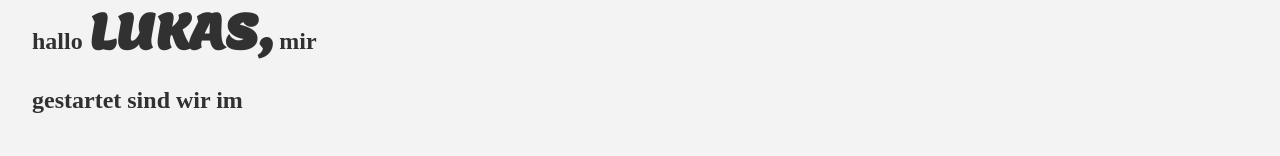
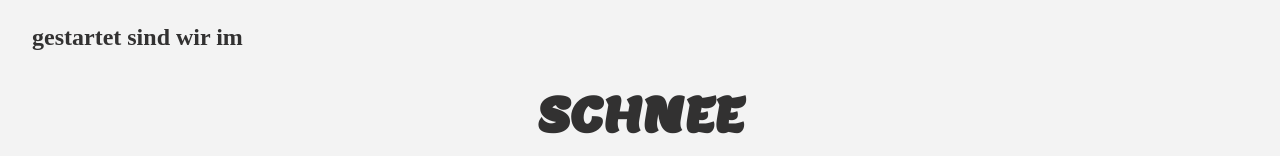
Before and after one commit to elsp02/unser-2025, a plain HTML site: page index.html in a window 1280 px wide. Shown: the top 156 px of the page. Drawn offline with Linux system fonts and the light colour scheme; a web font is replaced by a local one.

Commit message:
keine ahnung was ich hier tue

```diff
--- a/gsap_horizontal.css
+++ b/gsap_horizontal.css
@@ -1,4 +1,4 @@
-
+<style>
 
     @import url('https://fonts.googleapis.com/css2?family=Raleway:ital,wght@0,100..900;1,100..900&display=swap');
 
@@ -53,7 +53,6 @@
 
 
     .scroll-section {
-    background: #8a8989;
     width: 100%;
     height: 100vh;
     overflow: hidden;
--- a/index.html
+++ b/index.html
@@ -9,9 +9,6 @@
 </head>
 <body>
     <main>
-      <span >hallo </span>
-      <span class="typo-title end"> LUKAS,</span>
-      <span> mir</span>
       <p> gestartet sind wir im</p>
       <h1 class="typo-title"> SCHNEE</h1>
 
```
Also changed, not shown: gsap_horizontal.html (+0 -1 lines), style.css (line endings or trailing spaces).
